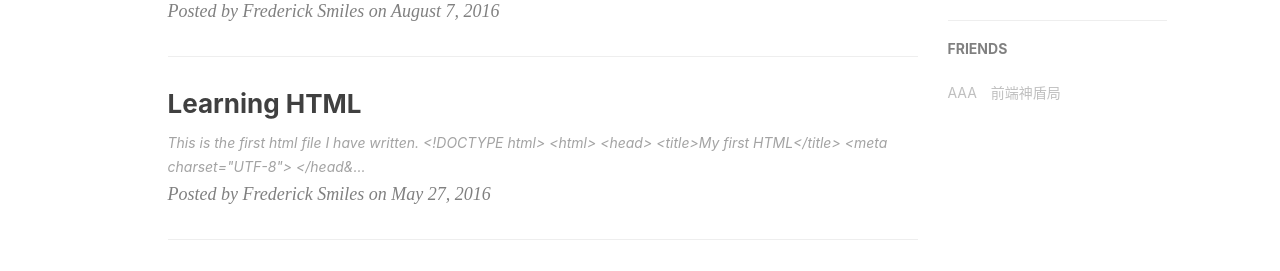
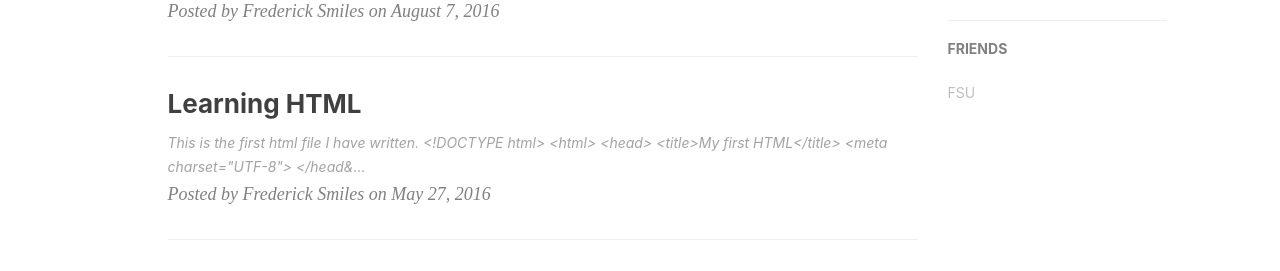
Before and after one commit to XiaoshiZ/ysmiles.com, a Jekyll site: the page built from index.html, in a window 1280 px wide. Shown: the part 825-1096 px from the top of the page. Built offline with Jekyll 4.4.1, drawn with Linux system fonts in a browser that asks for light colours; nearby versions of some CDN libraries; the list of posts is cut into pages by our own code; comment, search, counter and statistics services are not loaded.

Commit message:
update friend setting

```diff
--- a/_config.yml
+++ b/_config.yml
@@ -93,10 +93,7 @@ featured-condition-size: 1              # A tag will be featured if the size of
 # Friends
 friends: [
     {
-        title: "AAA",
-        href: "http://ingf.github.io/"
-    },{
-        title: "前端神盾局",
-        href: "http://wepiaofei.github.io/blog/"
+        title: "FSU",
+        href: "http://fsu.edu"
     }
 ]
```
